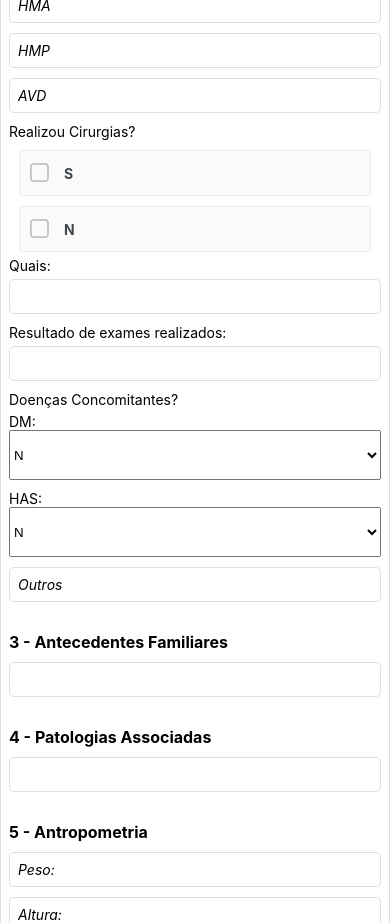
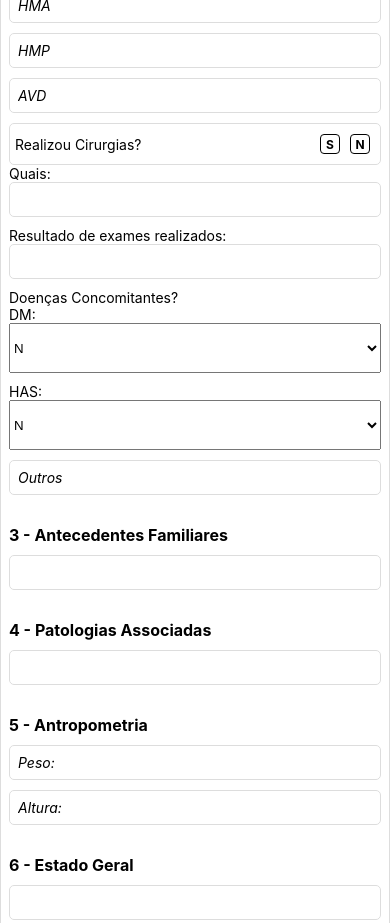
Before and after one commit to MateuzCabral/FisioterapiaAPP, a React Native app: screen / in a window 390 px wide. Shown: the part 920-1843 px from the top of the page. Built offline with nearby package versions, Linux system fonts and the light colour scheme.

Commit message:
Add checkbox

```diff
--- a/components/Prontuario/index.js
+++ b/components/Prontuario/index.js
@@ -1,4 +1,4 @@
-import React from "react";
+import React, { useState } from "react";
 import {
   View,
   Text,
@@ -12,6 +12,8 @@ import { Picker } from "@react-native-picker/picker";
 import { CheckBox } from "react-native-elements";
 
 const Prontuario = () => {
+  const [isSelected, setIsSelected] = useState(null);
+
   return (
     <ScrollView style={styles.input}>
       <Text style={styles.header}>Prontuario do paciente</Text>
@@ -57,23 +59,32 @@ const Prontuario = () => {
           </React.Fragment>
         ))}
 
+        <View style={styles.checkboxContainer}>
         <Text style={styles.label}>Realizou Cirurgias?</Text>
-        <View style={{
-          display: 'flex',
-          flex: 1,
-          }}>
-          <CheckBox title='S' style={{
-            backgroundColor: '#00005d',
-            color: '#fff',
-            fontWeight: 'bold'
-            }}/>
-
-          <CheckBox title='N' style={{
-            backgroundColor: '#00005d',
-            color: '#fff',
-            fontWeight: 'bold'
-          }}/>
-
+        <View style={styles.checkInput}>
+          <TouchableOpacity
+            style={[
+              styles.checkbox,
+              isSelected === 'sim' ? styles.checked : styles.unchecked,
+            ]}
+            onPress={() => setIsSelected('sim')}
+          >
+            <Text style={isSelected === 'sim' ? styles.checkedText : styles.uncheckedText}>
+              S
+            </Text>
+          </TouchableOpacity>
+          <TouchableOpacity
+            style={[
+              styles.checkbox,
+              isSelected === 'nao' ? styles.checked : styles.unchecked,
+            ]}
+            onPress={() => setIsSelected('nao')}
+          >
+            <Text style={isSelected === 'nao' ? styles.checkedText : styles.uncheckedText}>
+              N
+            </Text>
+          </TouchableOpacity>
+        </View>
         </View>
 
         <Text style={styles.label}>Quais:</Text>
@@ -320,6 +331,51 @@ const styles = StyleSheet.create({
     width: "100%",
     marginBottom: 10,
   },
+  label: {
+    fontSize: 14,
+  },
+  checkboxContainer: {
+    flexDirection: 'row',
+    display: 'flex',
+    alignItems: 'center',
+    justifyContent: 'space-between',
+    padding: 5,
+    borderWidth: 1,
+    borderColor: "#ddd",
+    borderRadius: 5,
+  },
+  checkInput: {
+    flexDirection: 'row',
+    display: 'flex',
+    alignItems: 'center',
+    justifyContent: 'center',
+  },
+  checkbox: {
+    width: 20,
+    height: 20,
+    justifyContent: 'center',
+    alignItems: 'center',
+    margin: 5,
+    borderRadius: 4,
+  },
+  checked: {
+    backgroundColor: '#00005d',
+  },
+  unchecked: {
+    backgroundColor: '#fff',
+    borderColor: '#000',
+    borderWidth: 1,
+  },
+  checkedText: {
+    fontSize: 12,
+    color: '#fff',
+    fontWeight: 'bold',
+  },
+  uncheckedText: {
+    fontSize: 12,
+    color: '#000',
+    fontWeight: 'bold',
+  },
 });
 
 export default Prontuario;
```
